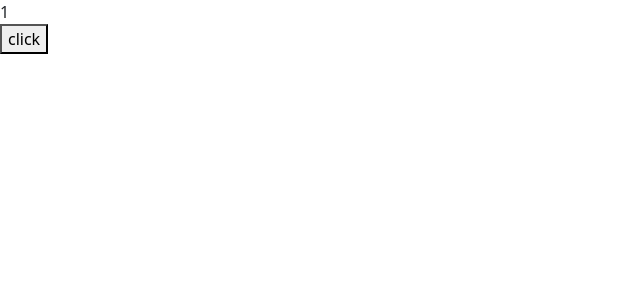
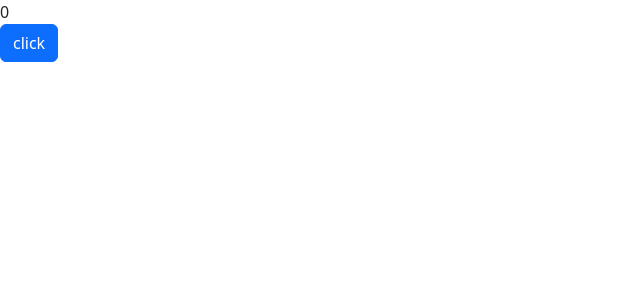
Before and after one commit to chaluemwut/webdev, a Nuxt app: page /lab03/ref in a window 1280 px wide. Shown: the top 300 px of the page, without its empty margins (0-640 px from the left). Built offline with nearby package versions, Linux system fonts and the light colour scheme.

Commit message:
update ref

```diff
--- a/pages/lab03/ref.vue
+++ b/pages/lab03/ref.vue
@@ -4,13 +4,16 @@
     </div>
 
     <div>
-        <button @click="counter++">click</button>
+        <button class="btn btn-primary" @click="increment">click</button>
     </div>
 </template>
 
 <script setup>
-import {ref} from 'vue'
+import { ref } from 'vue'
 const counter = ref(0)
-counter.value++
-console.log(counter.value)
+
+function increment() {
+    counter.value++
+}
+
 </script>
```
